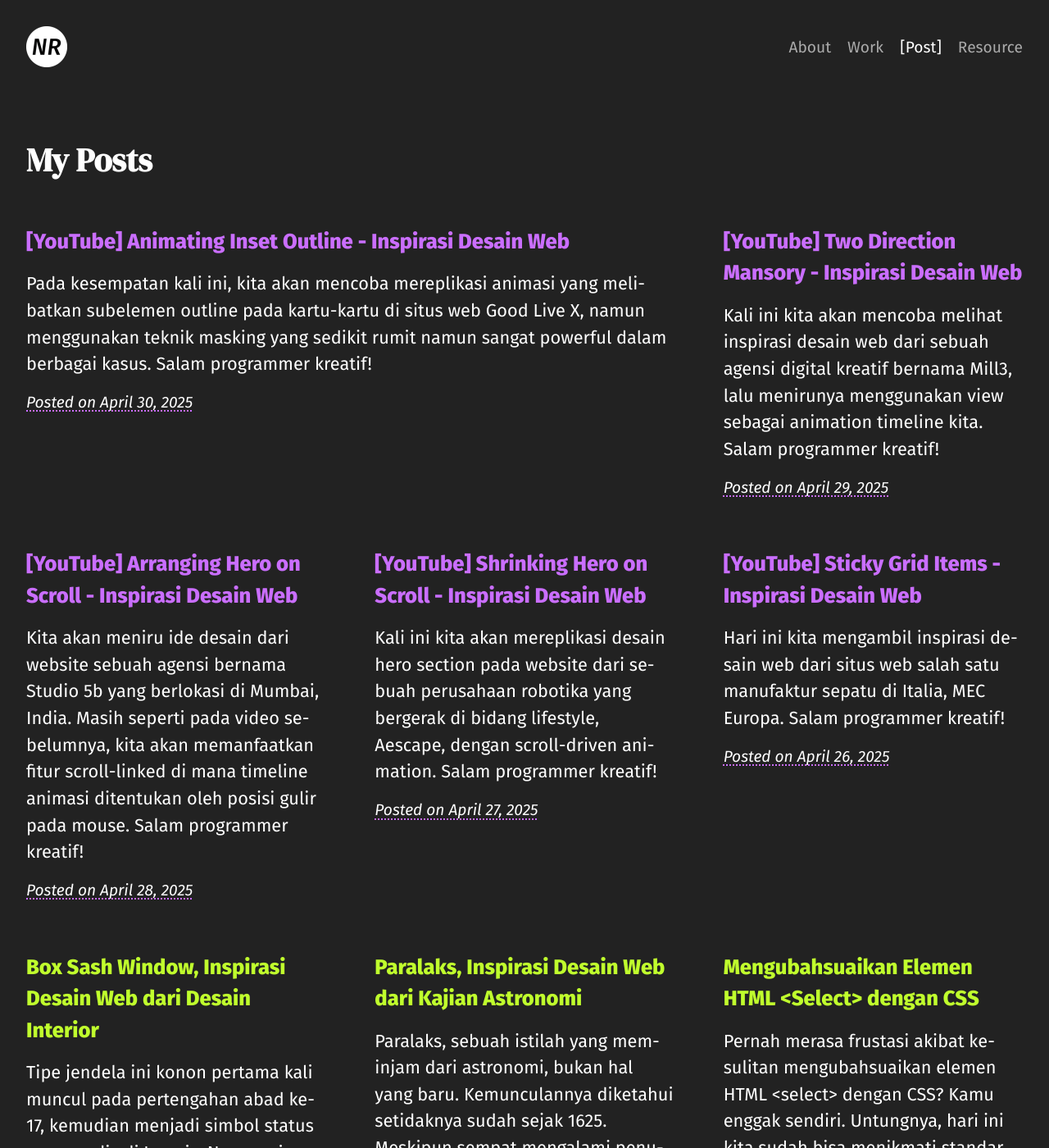
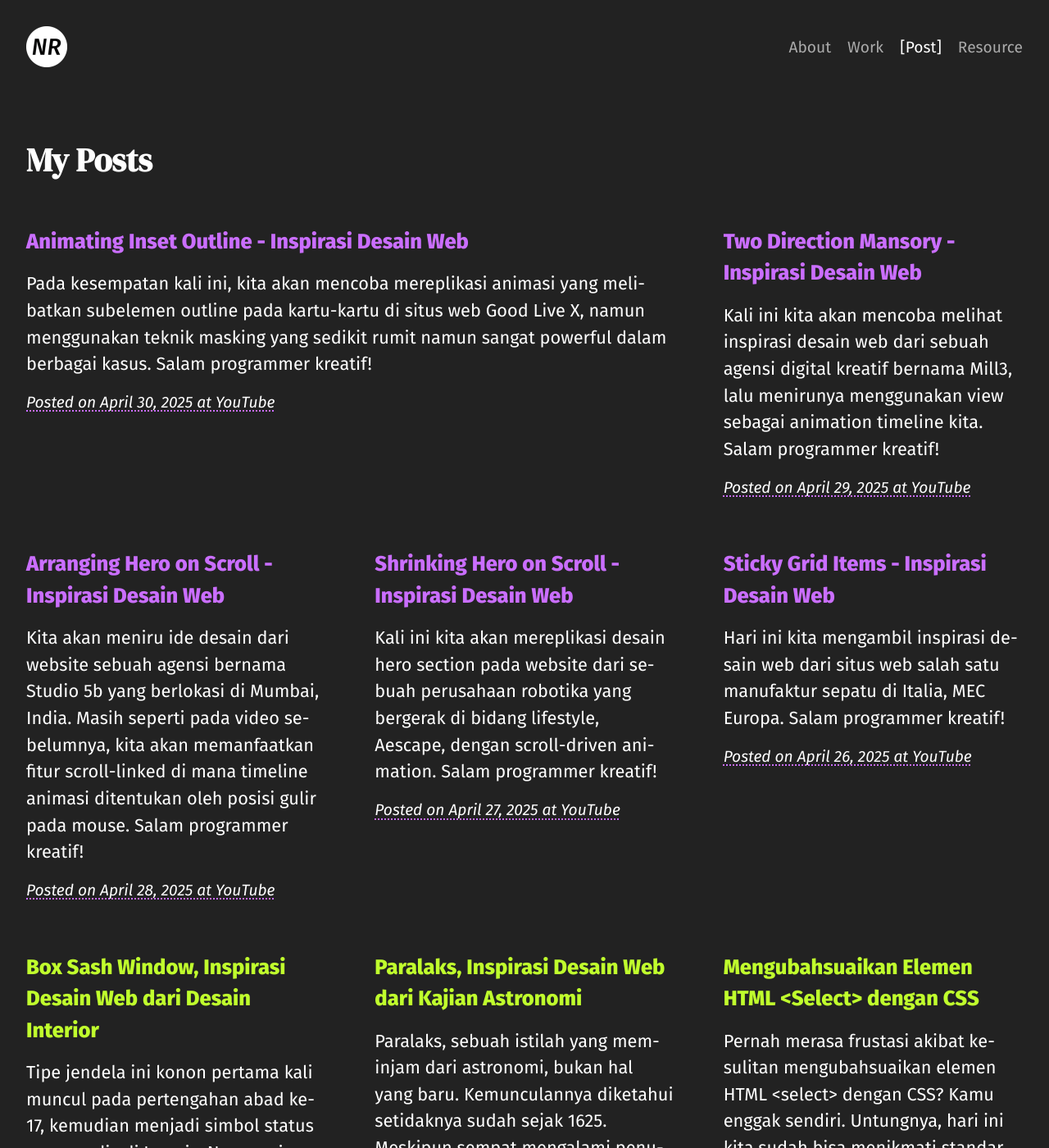
Before and after one commit to naruaika/naruaika.github.io, a Jekyll site: the page built from posts/index.html, in a window 1280 px wide and 1400 px high. Shown: the whole window at 82% size. Built offline with Jekyll 4.4.1, drawn with Linux system fonts in a browser that asks for light colours.

Commit message:
Make the title of external posts more scannable

```diff
--- a/posts/index.html
+++ b/posts/index.html
@@ -146,12 +146,7 @@ permalink: /post/
                         border-radius: 1rem;
                     "></div>
                 {% endif %}
-                <h2>
-                    {% if post.external_site %}
-                        [{{ post.external_site }}]
-                    {% endif %}
-                    {{ post.title }}
-                </h2>
+                <h2>{{ post.title }}</h2>
                 <p>
                     {{ post.description }}
                 </p>
@@ -167,6 +162,9 @@ permalink: /post/
                         Posted
                     {% endif %}
                     on {{ post.date | date: '%B %d, %Y' }}
+                    {% if post.external_site %}
+                        at {{ post.external_site }}
+                    {% endif %}
                 </time>
             </a>
         </li>
```
Also changed, not shown: index.html (+6 -6 lines).
